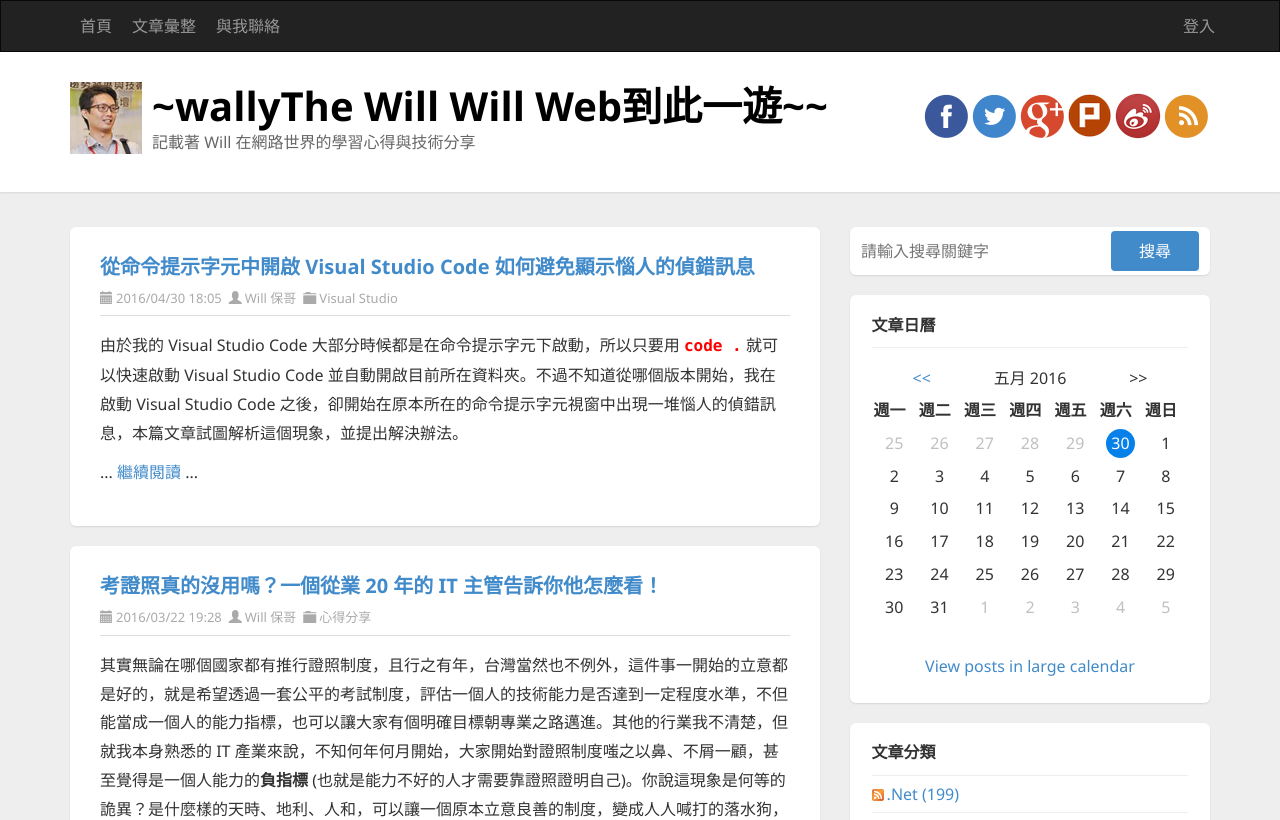
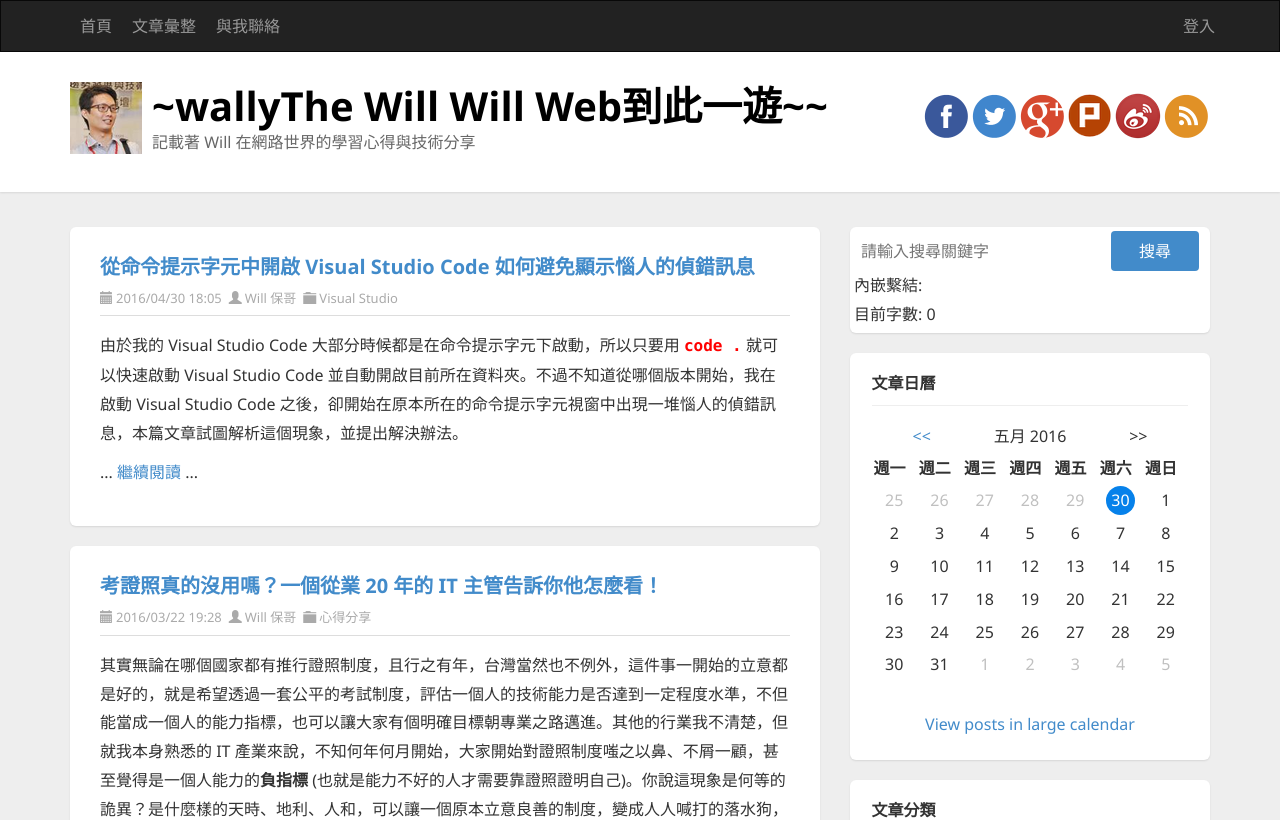
Before and after one commit to wally0302/praticeAngular, an Angular app: page / in a window 1280 px wide. Shown: the top 820 px of the page. Built offline with nearby package versions, Linux system fonts and the light colour scheme.

Commit message:
雙向繫結 (Two-way Binding)

```diff
--- a/src/app/app.component.html
+++ b/src/app/app.component.html
@@ -162,8 +162,12 @@
         <div class="widget search">
           <div class="widget-content">
             <div id="searchbox">
-              <input type="text" placeholder="請輸入搜尋關鍵字" accesskey="s">
+              <input type="text"  [(ngModel)]="keyword" (keyup.escape)="keywordReset()"   placeholder="請輸入搜尋關鍵字" accesskey="s">
               <input type="button" value="搜尋" id="searchbutton">
+              <br>
+              內嵌繫結: {{keyword}}
+              <br>
+              目前字數: {{keyword.length}}
             </div>
           </div>
         </div>
--- a/src/app/app.component.ts
+++ b/src/app/app.component.ts
@@ -1,18 +1,21 @@
 import { Component } from '@angular/core';
 import { RouterOutlet } from '@angular/router';
+import { FormsModule } from '@angular/forms';
 import { Page1Component } from "./page1/page1.component";
+
 
 @Component({
     selector: 'app-root',
     standalone: true,
     templateUrl: './app.component.html',
     styleUrl: './app.component.css',
-    imports: [RouterOutlet, Page1Component]
+    imports: [RouterOutlet, Page1Component, FormsModule]
 })
 export class AppComponent {
   title = 'wally';
   url='http://blog.miniasp.com/';
   imageurl='/assets/images/logo.png';
+  keyword = '';
   constructor() {
   }
   changeTitle($altKey: boolean) {
@@ -20,4 +23,7 @@ export class AppComponent {
       this.title = 'change title test';
     }
   }
+  keywordReset() {
+    this.keyword = '';
+  }
 }
```
